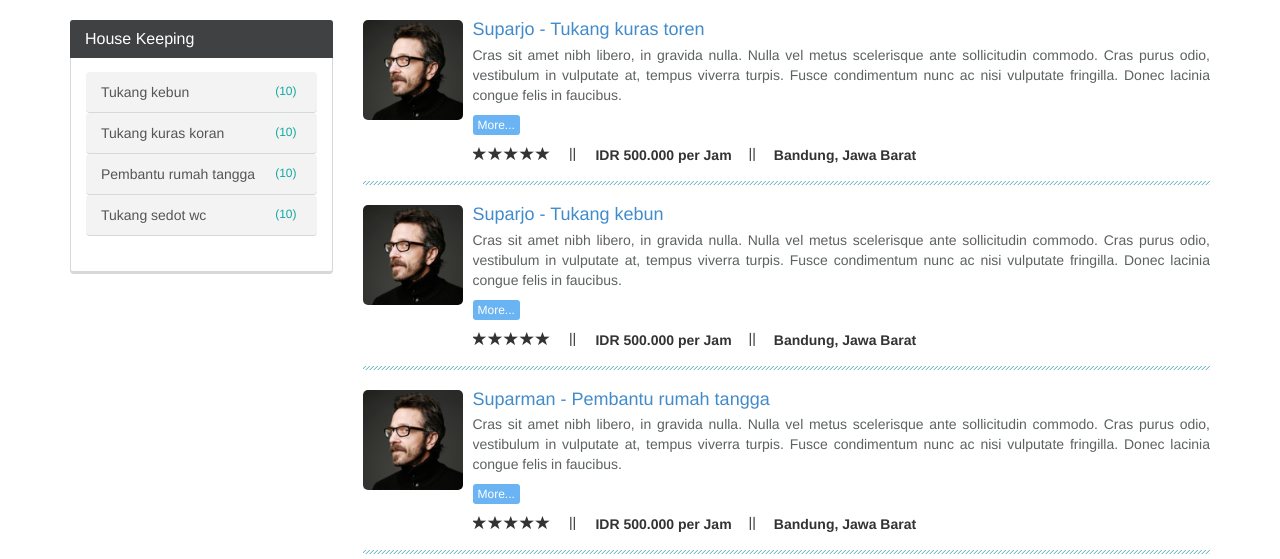
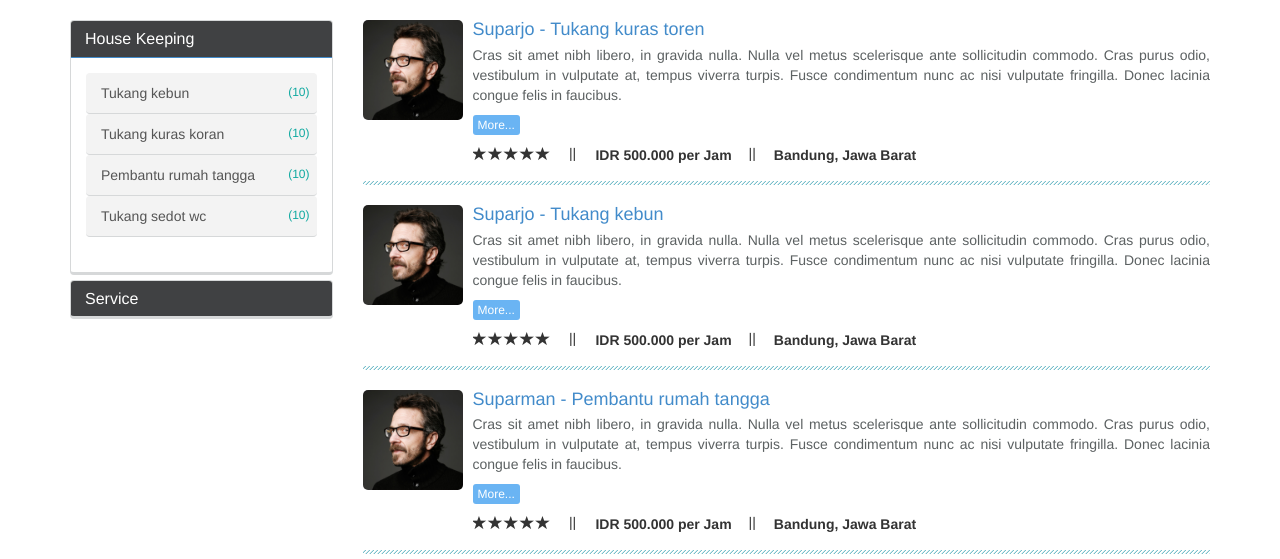
Before and after one commit to fandhi/kuskaspro, a PHP site: page /category-view.php in a window 1280 px wide. Shown: the part 70-629 px from the top of the page. Run offline with PHP 8.4, Linux system fonts and the light colour scheme.

Commit message:
-edit categories -menu samping categories jd collapse

```diff
--- a/category-view.php
+++ b/category-view.php
@@ -5,8 +5,10 @@ include 'main-menu-after-login.php';
 <div class="container">
     <div class="row">
         <div class="col-xs-12 col-sm-4 col-md-3">
+            <div class="panel-group">
                 <div class="panel panel-primary inverse-theme menu-list-category">
-                <div class="panel-heading"><h3 class="panel-title">House Keeping</h3></div>
+                    <div class="panel-heading"><h3 class="panel-title" data-toggle="collapse" href="#collapse1">House Keeping</h3></div>
+                    <div id="collapse1" class="panel-collapse collapse in">
                         <div class="panel-body">
                             <ul class="list-group inverse-theme">
                                 <li><a class="list-group-item" href="" title="">Tukang kebun <span class="badge">(10)</span></a></li>
@@ -14,6 +16,22 @@ include 'main-menu-after-login.php';
                                 <li><a class="list-group-item" href="" title="">Pembantu rumah tangga <span class="badge">(10)</span></a></li>
                                 <li><a class="list-group-item" href="" title="">Tukang sedot wc <span class="badge">(10)</span></a></li>
                             </ul>
+                        </div>
+                    </div>
+                </div>
+
+                <div class="panel panel-primary inverse-theme menu-list-category">
+                    <div class="panel-heading"><h3 class="panel-title" data-toggle="collapse" href="#collapse2">Service</h3></div>
+                    <div id="collapse2" class="panel-collapse collapse">
+                        <div class="panel-body">
+                            <ul class="list-group inverse-theme">
+                                <li><a class="list-group-item" href="" title="">Tukang kebun <span class="badge">(10)</span></a></li>
+                                <li><a class="list-group-item" href="" title="">Tukang kuras koran <span class="badge">(10)</span></a></li>
+                                <li><a class="list-group-item" href="" title="">Pembantu rumah tangga <span class="badge">(10)</span></a></li>
+                                <li><a class="list-group-item" href="" title="">Tukang sedot wc <span class="badge">(10)</span></a></li>
+                            </ul>
+                        </div>
+                    </div>
                 </div>
             </div>
         </div>
--- a/css/style-themes.css
+++ b/css/style-themes.css
@@ -416,8 +416,8 @@ filter: progid:DXImageTransform.Microsoft.gradient( startColorstr='#464646', end
 }
 .theme-style .badge {
     min-width: 30px;
-    position: relative;
-    right: -7px;
+    position: absolute;
+    right: 0px;
     font-weight: normal;
 }
 .theme-style .inverse-theme .list-group-item {
@@ -1011,6 +1011,7 @@ top: 12px;
 }
 /*menu list category
 -------------------------------------------------*/
+.menu-list-category .panel-heading {cursor: pointer;}
 .menu-list-category ul {
     padding-left: 0px;
 }
```
Also changed, not shown: other-categories.php (+8 -8 lines). Lines whose indentation alone changed are shown as unchanged.
